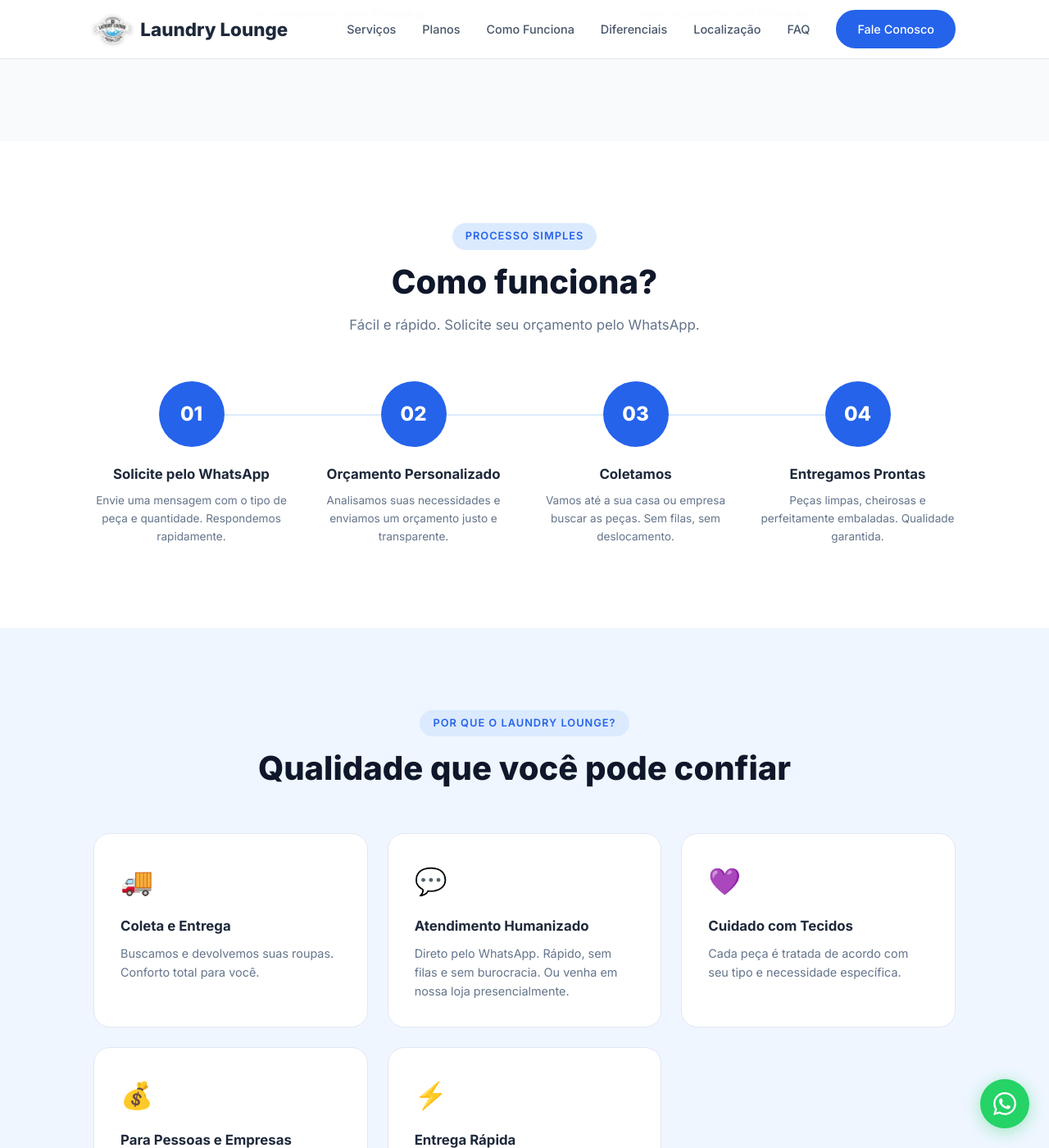
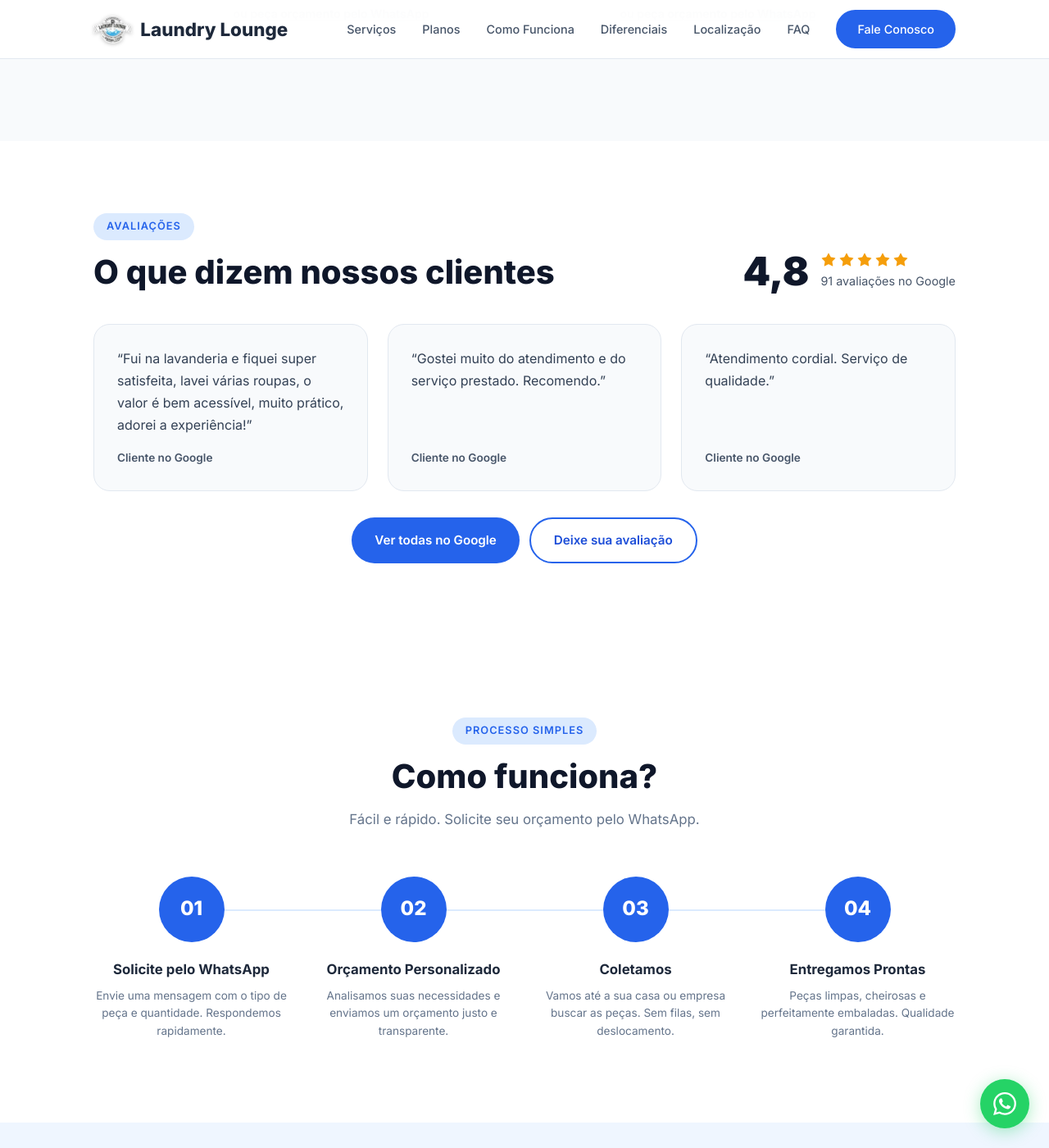
Before and after one commit to gabrielmilano/LaundryLoungeSite, a Jekyll site: the page built from index.html, in a window 1280 px wide and 1400 px high, scrolled down 2019 px. Shown: the whole window at 82% size. Built offline with Jekyll 4.4.1, drawn with Linux system fonts in a browser that asks for light colours.

Commit message:
Item 3: secao "O que dizem nossos clientes" na home, depois dos servicos
- nota 4,8 + 5 estrelas SVG + "91 avaliacoes no Google"
- 3 textos reais do Google (dados em _data/negocio.yml > avaliacoes_google),
  assinados "Cliente no Google", sem schema de review
- botoes "Ver todas no Google" e "Deixe sua avaliacao" (writereview)
- celular: cards em rolagem horizontal com snap
- include reutilizavel (avaliacoes-google.html) com versao compacta

Co-Authored-By: Claude Opus 5.5 <noreply@anthropic.com>

```diff
--- a/_data/negocio.yml
+++ b/_data/negocio.yml
@@ -55,6 +55,13 @@ empresa:
   # [BAIRROS E CIDADES] com busca e entrega — vale para todas as páginas de serviço
   # ex.: "Centro, Pio Corrêa, Michel e Içara". Vazio = seção "Área atendida" vira "Onde fica a loja"
   bairros_entrega: ""
+
+# --- Avaliações reais do Google (textos exatos; sem nome, assinadas "Cliente no Google") ---
+# Aparecem na home e, em versão compacta, nas páginas de serviço. Sem marcação de schema.
+avaliacoes_google:
+  - "Fui na lavanderia e fiquei super satisfeita, lavei várias roupas, o valor é bem acessível, muito prático, adorei a experiência!"
+  - "Gostei muito do atendimento e do serviço prestado. Recomendo."
+  - "Atendimento cordial. Serviço de qualidade."
 
 # --- Medição ---
 rastreamento:
--- /dev/null
+++ b/_includes/avaliacoes-google.html
@@ -0,0 +1,37 @@
+{%- comment -%}
+  Avaliações reais do Google (_data/negocio.yml > avaliacoes_google). Sem schema de review.
+  Parâmetro: compacto=true (versão das páginas de serviço).
+{%- endcomment -%}
+{%- assign e = site.data.negocio.empresa %}
+    <!-- AVALIAÇÕES -->
+    <section class="reviews{% if include.compacto %} reviews--compacto{% endif %}" id="avaliacoes" aria-labelledby="avaliacoes-titulo">
+        <div class="container">
+            <div class="reviews__topo">
+                <div>
+                    <span class="section-tag">Avaliações</span>
+                    <h2 class="section-title" id="avaliacoes-titulo">O que dizem nossos clientes</h2>
+                </div>
+                <div class="reviews__nota">
+                    <span class="reviews__numero">{{ e.google_nota }}</span>
+                    <span>
+                        <span class="reviews__estrelas" aria-hidden="true">{% for i in (1..5) %}{% include icone.html nome="estrela" %}{% endfor %}</span>
+                        <span class="reviews__total">{{ e.google_avaliacoes }} avaliações no Google</span>
+                    </span>
+                </div>
+            </div>
+            <ul class="reviews__lista">
+{%- for texto in site.data.negocio.avaliacoes_google %}
+                <li class="review-card">
+                    <blockquote class="review-card__texto"><p>“{{ texto }}”</p></blockquote>
+                    <p class="review-card__autor">Cliente no Google</p>
+                </li>
+{%- endfor %}
+            </ul>
+            <div class="reviews__acoes">
+                <a href="{{ e.google_perfil_url }}" class="btn btn--primary" target="_blank" rel="noopener">Ver todas no Google</a>
+{%- unless include.compacto %}
+                <a href="{{ e.google_avaliar_url }}" class="btn btn--contorno" target="_blank" rel="noopener">Deixe sua avaliação</a>
+{%- endunless %}
+            </div>
+        </div>
+    </section>
--- a/assets/css/style.css
+++ b/assets/css/style.css
@@ -642,6 +642,144 @@ img { max-width: 100%; display: block; }
 
 .service-card__features a:hover {
     color: var(--blue-700);
+}
+
+/* === AVALIAÇÕES === */
+.reviews {
+    padding: 88px 0;
+    background: var(--white);
+}
+
+.reviews__topo {
+    display: flex;
+    flex-wrap: wrap;
+    align-items: flex-end;
+    justify-content: space-between;
+    gap: 24px;
+    margin-bottom: 40px;
+}
+
+.reviews__topo .section-title {
+    margin-bottom: 0;
+}
+
+.reviews__nota {
+    display: flex;
+    align-items: center;
+    gap: 14px;
+}
+
+.reviews__numero {
+    font-size: 3rem;
+    font-weight: 900;
+    line-height: 1;
+    color: var(--gray-900);
+}
+
+.reviews__estrelas {
+    display: flex;
+    gap: 2px;
+    color: #f59e0b;
+}
+
+.reviews__estrelas .icone {
+    width: 20px;
+    height: 20px;
+}
+
+.reviews__total {
+    display: block;
+    margin-top: 4px;
+    font-size: 0.9rem;
+    color: var(--gray-600);
+}
+
+.reviews__lista {
+    list-style: none;
+    display: grid;
+    grid-template-columns: repeat(3, 1fr);
+    gap: 24px;
+}
+
+.review-card {
+    display: flex;
+    flex-direction: column;
+    gap: 16px;
+    padding: 28px;
+    background: var(--gray-50);
+    border: 1px solid var(--gray-200);
+    border-radius: var(--radius-lg);
+}
+
+.review-card__texto {
+    flex: 1;
+    color: var(--gray-700);
+    font-size: 1rem;
+    line-height: 1.7;
+}
+
+.review-card__autor {
+    font-size: 0.85rem;
+    font-weight: 600;
+    color: var(--gray-600);
+}
+
+.reviews__acoes {
+    display: flex;
+    flex-wrap: wrap;
+    justify-content: center;
+    gap: 12px;
+    margin-top: 32px;
+}
+
+.btn--contorno {
+    background: transparent;
+    color: #1d4ed8;
+    border: 2px solid var(--blue-600);
+}
+
+.btn--contorno:hover {
+    background: var(--blue-50);
+}
+
+/* Versão compacta (páginas de serviço) */
+.reviews--compacto {
+    padding: 64px 0;
+    background: var(--gray-50);
+}
+
+.reviews--compacto .review-card {
+    background: var(--white);
+    padding: 22px;
+}
+
+.reviews--compacto .reviews__topo {
+    margin-bottom: 28px;
+}
+
+/* No celular: cards rolam na horizontal, com encaixe */
+@media (max-width: 768px) {
+    .reviews {
+        padding: 64px 0;
+    }
+
+    .reviews__lista {
+        grid-template-columns: none;
+        grid-auto-flow: column;
+        grid-auto-columns: 84%;
+        overflow-x: auto;
+        scroll-snap-type: x mandatory;
+        padding-bottom: 8px;
+        -webkit-overflow-scrolling: touch;
+    }
+
+    .review-card {
+        scroll-snap-align: start;
+    }
+
+    .reviews__numero {
+        font-size: 2.4rem;
+    }
 }
 
 /* === HOW IT WORKS === */
--- a/index.html
+++ b/index.html
@@ -165,6 +165,8 @@ last_modified_at: 2026-10-04
             </div>
         </div>
     </section>
+
+{% include avaliacoes-google.html %}
 
     <!-- COMO FUNCIONA -->
     <section class="how-it-works" id="como-funciona">
```
